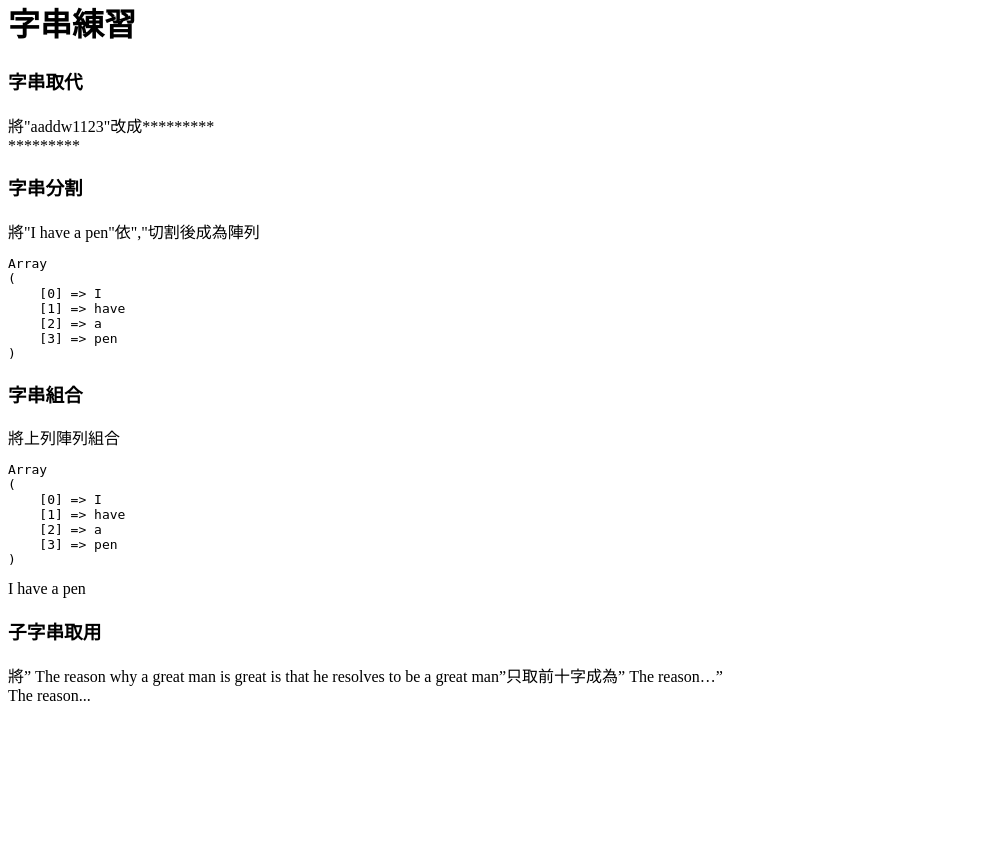
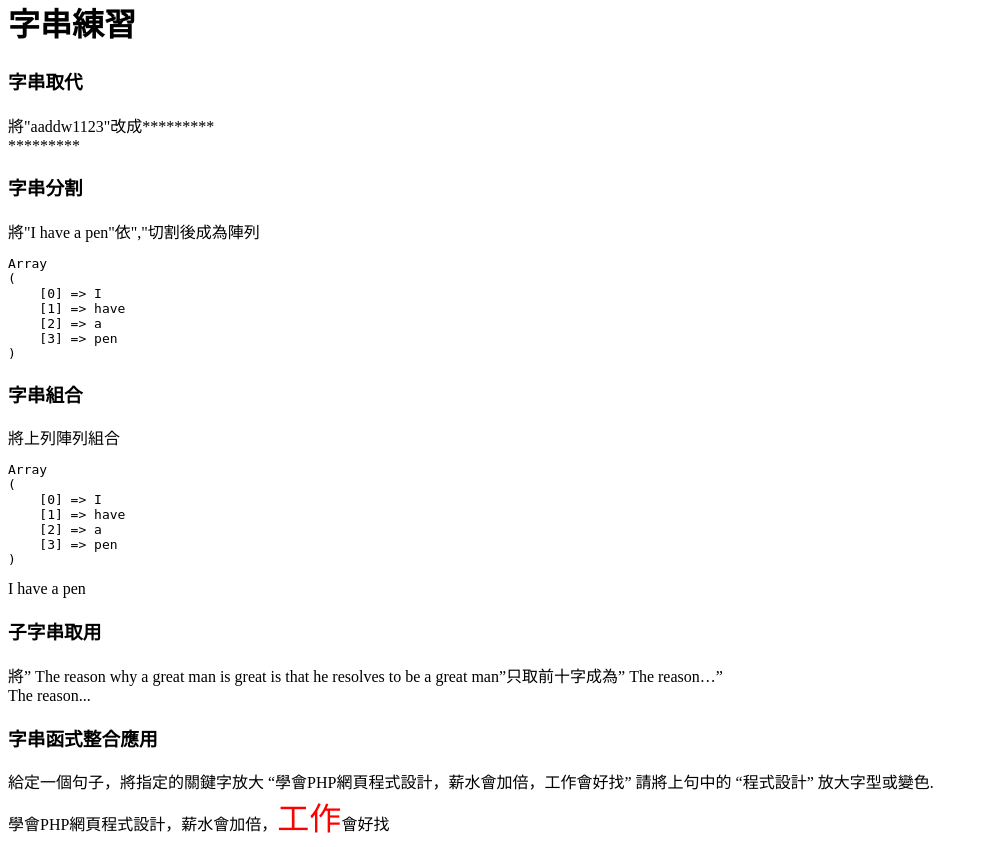
Before and after one commit to got9gotkfc/learntophp, a PHP site: page /string.php in a window 1280 px wide. Shown: the part 22-869 px from the top of the page, without its empty margins (0-988 px from the left). Before the commit the page ends 723 px from the top, so only its background shows below. Run offline with PHP 8.4, Linux system fonts and the light colour scheme.

Commit message:
字串函式整合應用

```diff
--- a/string.php
+++ b/string.php
@@ -51,10 +51,43 @@
     </article>
     <?php
     $str = "The reason why a great man is great is that he resolves to be a great man";
-    $newstr=substr($str,0,10);
+    $newstr = substr($str, 0, 10);
     echo $newstr . "...";
 
     ?>
+
+    <article>
+        <h3>字串函式整合應用</h3>
+        <div>給定一個句子，將指定的關鍵字放大
+            “學會PHP網頁程式設計，薪水會加倍，工作會好找”
+            請將上句中的 “程式設計” 放大字型或變色.</div>
+    </article>
+    <?php
+    $str = "學會PHP網頁程式設計，薪水會加倍，工作會好找";
+    // $search = "程式設計";
+    // $pos = mb_strpos($str, $search);
+    // $str2 = mb_substr($str, 0, $pos)
+    //     . "<span style='font-size:2rem;color:red'>"
+    //     . $search
+    //     . "</span>"
+    //     . mb_substr($str, $pos + strlen($search)/3, strlen($str));
+    // echo "<br>";
+    // echo $str2;
+
+    $search="工作";
+    $pos=mb_strpos($str,$search);
+    $head=mb_substr($str,0,$pos);
+    $tail=mb_substr($str,$pos+mb_strlen($search));
+    $newstr=$head
+            ."<span style='font-size:2rem;color:red'>"
+            . $search
+            . "</span>"
+            .$tail;
+            echo $newstr;
+
+    ?>
+
+
 
 
 </body>
```
